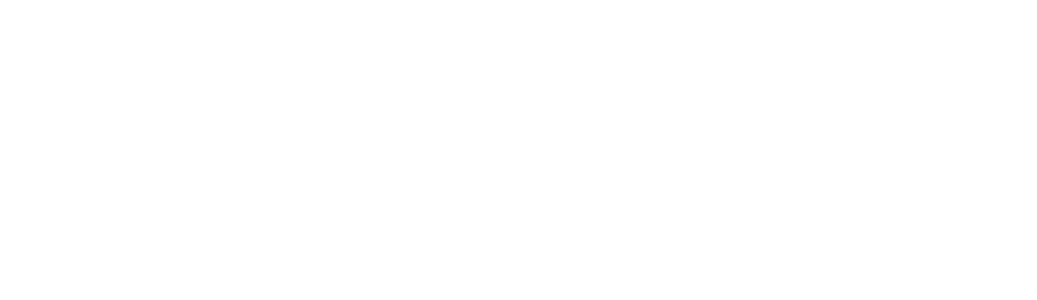
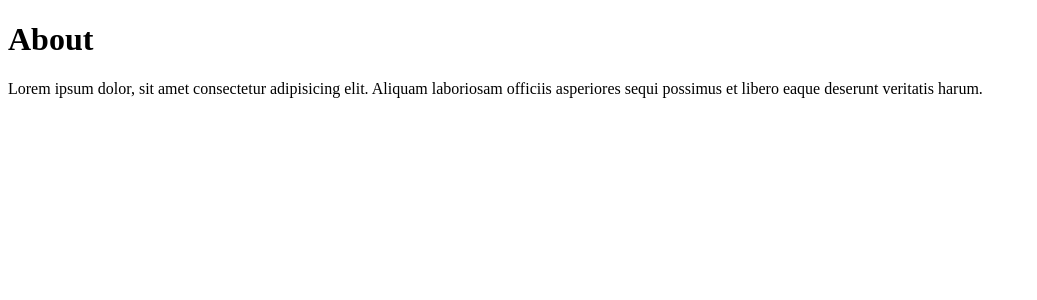
Before and after one commit to FKenan/react-router, a React (Create React App) app: page /about in a window 1280 px wide. Shown: the top 300 px of the page, without its empty margins (0-1037 px from the left). Built offline with nearby package versions, Linux system fonts and the light colour scheme.

Commit message:
basic routing

```diff
--- a/src/App.js
+++ b/src/App.js
@@ -1,5 +1,17 @@
+import { createBrowserRouter, RouterProvider } from "react-router";
+import HomePage from "./pages/Home";
+import About from "./pages/About";
+import Courses from "./pages/Courses";
+
+const router = createBrowserRouter([
+  { path: "/", element: <HomePage /> },
+  { path: "/home", element: <HomePage /> },
+  { path: "/about", element: <About /> },
+  { path: "/courses", element: <Courses /> },
+]);
+
 function App() {
-  return <div className="App"></div>;
+  return <RouterProvider router={router} />;
 }
 
 export default App;
--- /dev/null
+++ b/src/pages/About.js
@@ -0,0 +1,12 @@
+export default function About() {
+  return (
+    <>
+      <h1>About</h1>
+      <p>
+        Lorem ipsum dolor, sit amet consectetur adipisicing elit. Aliquam
+        laboriosam officiis asperiores sequi possimus et libero eaque deserunt
+        veritatis harum.
+      </p>
+    </>
+  );
+}
--- /dev/null
+++ b/src/pages/Courses.js
@@ -0,0 +1,12 @@
+export default function Courses() {
+  return (
+    <>
+      <h1>Courses</h1>
+      <p>
+        Lorem ipsum dolor, sit amet consectetur adipisicing elit. Aliquam
+        laboriosam officiis asperiores sequi possimus et libero eaque deserunt
+        veritatis harum.
+      </p>
+    </>
+  );
+}
--- /dev/null
+++ b/src/pages/Home.js
@@ -0,0 +1,12 @@
+export default function HomePage() {
+  return (
+    <>
+      <h1>Home Page</h1>
+      <p>
+        Lorem ipsum dolor, sit amet consectetur adipisicing elit. Aliquam
+        laboriosam officiis asperiores sequi possimus et libero eaque deserunt
+        veritatis harum.
+      </p>
+    </>
+  );
+}
```
